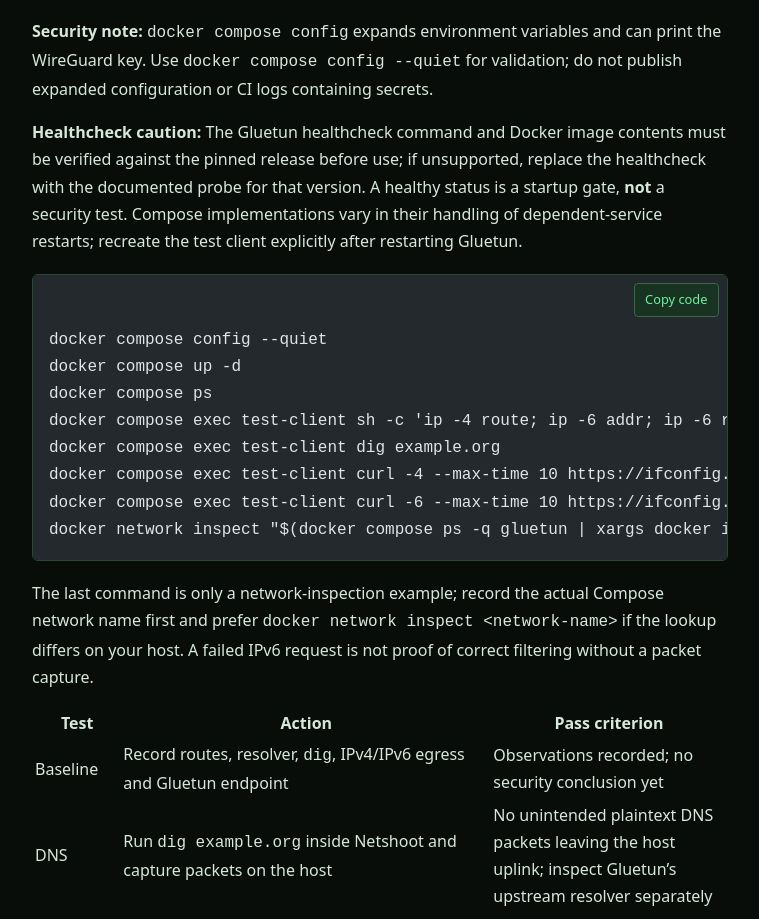
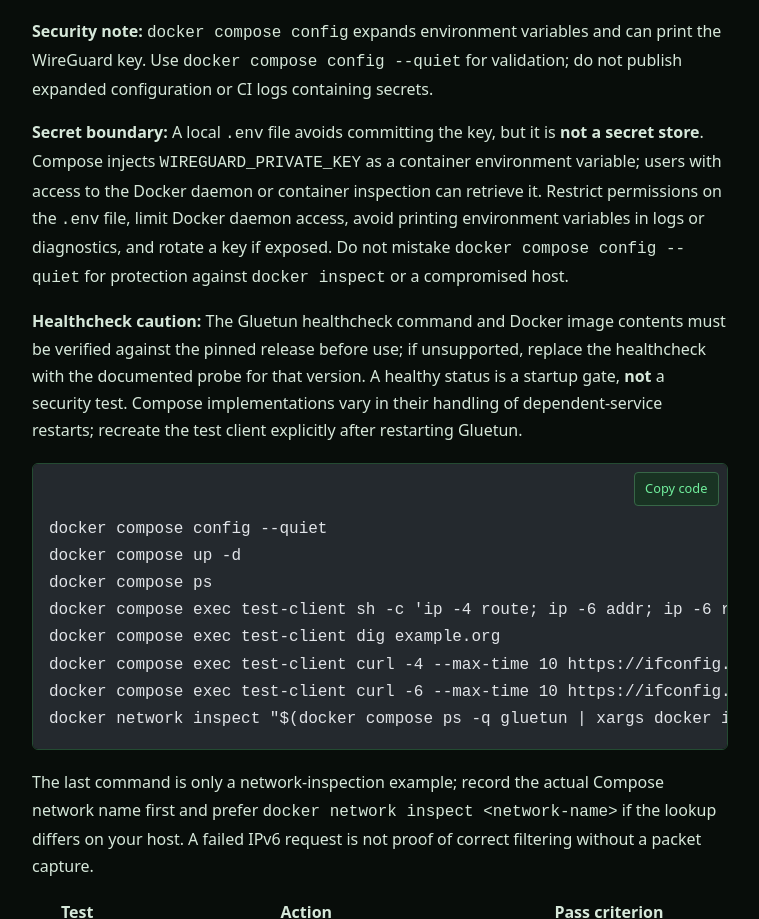
Before and after one commit to Ploos-AS/hackshack-labs, an Astro site: page /articles/proton-vpn-linux-docker-gluetun in a window 1280 px wide. Shown: the part 3233-4152 px from the top of the page, without its empty margins (88-847 px from the left). Built offline with nearby package versions, Linux system fonts and the light colour scheme; Astro itself is replaced by a stand-in of ours; code samples lack their colours.

Commit message:
M6: explain WireGuard key exposure through Docker environment (#17)
* M6: clarify Compose environment key exposure and Docker trust boundary

* M6: clarify Compose environment key exposure and Docker trust boundary

````diff
--- a/src/content/articles/en/proton-vpn-linux-docker-gluetun.md
+++ b/src/content/articles/en/proton-vpn-linux-docker-gluetun.md
@@ -97,6 +97,8 @@
 
 **Security note:** `docker compose config` expands environment variables and can print the WireGuard key. Use `docker compose config --quiet` for validation; do not publish expanded configuration or CI logs containing secrets.
 
+**Secret boundary:** A local `.env` file avoids committing the key, but it is **not a secret store**. Compose injects `WIREGUARD_PRIVATE_KEY` as a container environment variable; users with access to the Docker daemon or container inspection can retrieve it. Restrict permissions on the `.env` file, limit Docker daemon access, avoid printing environment variables in logs or diagnostics, and rotate a key if exposed. Do not mistake `docker compose config --quiet` for protection against `docker inspect` or a compromised host.
+
 **Healthcheck caution:** The Gluetun healthcheck command and Docker image contents must be verified against the pinned release before use; if unsupported, replace the healthcheck with the documented probe for that version. A healthy status is a startup gate, **not** a security test. Compose implementations vary in their handling of dependent-service restarts; recreate the test client explicitly after restarting Gluetun.
 
 ```sh
--- a/src/content/articles/nb/proton-vpn-linux-docker-gluetun.md
+++ b/src/content/articles/nb/proton-vpn-linux-docker-gluetun.md
@@ -97,6 +97,8 @@
 
 **Sikkerhetsmerknad:** `docker compose config` utvider miljøvariabler og kan skrive ut WireGuard-nøkkelen. Bruk `docker compose config --quiet` for validering; ikke publiser utvidet konfigurasjon eller CI-logger med hemmeligheter.
 
+**Beskyttelse av hemmeligheter:** En lokal `.env`-fil hindrer at nøkkelen legges i Git, men er **ikke et hemmelighetshvelv**. Compose legger `WIREGUARD_PRIVATE_KEY` inn som miljøvariabel i containeren. Personer med tilgang til Docker-daemonen eller containerinspeksjon kan hente den ut. Begrens filrettigheter og Docker-tilgang, unngå å skrive miljøvariabler i logger og diagnostikk, og bytt nøkkel hvis den eksponeres. `docker compose config --quiet` beskytter ikke mot `docker inspect` eller en kompromittert vert.
+
 **Forbehold om helsesjekk:** Verifiser kommandoen og innholdet i Gluetun-imaget mot den valgte versjonen. Hvis kommandoen ikke støttes, bruk dokumentert helsesjekk for den versjonen. Grønn helsestatus er et oppstartsvilkår, **ikke** en sikkerhetstest. Compose-varianter håndterer omstart av avhengige tjenester ulikt; gjenskap derfor testklienten eksplisitt etter omstart av Gluetun.
 
 ```sh
````
